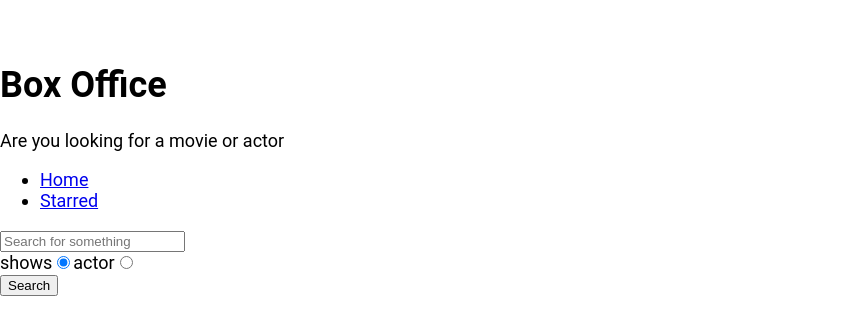
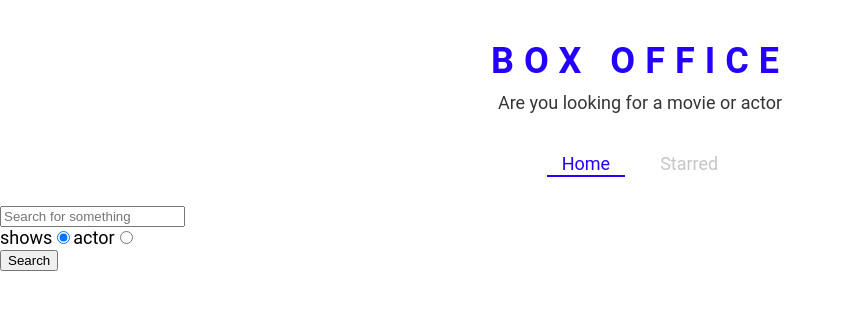
Before and after one commit to Roshni-Raut/Box-Office-App, a React (Create React App) app: page / in a window 1280 px wide. Shown: the top 334 px of the page, without its empty margins (0-845 px from the left). Built offline with nearby package versions, Linux system fonts and the light colour scheme.

Commit message:
defined theme for styled components and created a few styled components

```diff
--- a/src/App.js
+++ b/src/App.js
@@ -1,12 +1,21 @@
 import React from 'react';
 import { Switch, Route} from 'react-router-dom';
+import { ThemeProvider } from 'styled-components';
 import Home from './pages/Home';
-import Starred from './pages/Starred'
-import Show from './pages/Show'
+import Starred from './pages/Starred';
+import Show from './pages/Show';
+
+const theme={
+  mainColors:{
+    blue:'#2400ff',
+    gray:'#c6c6c6',
+    dark:'#353535'
+  }
+}
 
 function App() {
   return (
-    <div>
+    <ThemeProvider theme={theme}>
       <Switch>
         <Route exact path="/">
           <Home/>
@@ -21,7 +30,7 @@
           <div>This is 404 Page</div>
         </Route>
       </Switch>
-    </div>
+    </ThemeProvider>
   );
 }
 
--- a/src/components/Navs.js
+++ b/src/components/Navs.js
@@ -1,5 +1,6 @@
 import React from 'react'
-import { Link } from 'react-router-dom'
+import { useLocation } from 'react-router-dom'
+import { LinkStyled, NavList } from './Navs.styled'
 
 const LINKS =[
     {to:'/' ,text:'Home'},
@@ -7,17 +8,18 @@
 ]
 
 const Navs = () => {
+    const location =useLocation()
     return (
         <div>
-            <ul>
+            <NavList>
                 {
                     LINKS.map((item)=>(
                         <li key={item.to}>
-                            <Link to={item.to}>{item.text}</Link>
+                            <LinkStyled to={item.to} className={item.to===location.pathname?'active':''}>{item.text}</LinkStyled>
                         </li>
                     ))
                 }
-            </ul>
+            </NavList>
         </div>
     )
 }
--- /dev/null
+++ b/src/components/Navs.styled.js
@@ -0,0 +1,41 @@
+import styled from 'styled-components'
+import {Link} from 'react-router-dom'
+
+export const NavList=styled.ul`
+    display:flex;
+    justify-content:center;
+    list-style:none;
+    margin:0 0 30px;
+    padding:0;
+`;
+
+export const LinkStyled=styled(Link)`
+    margin: 0 10px;
+    padding:3px 15px;
+    position: relative;
+    text-decoration:none;
+    color: ${({theme})=>theme.mainColors.gray};
+    &.active{
+        color:${({theme})=>theme.mainColors.blue};
+        &:after{
+            content:'';
+            position:absolute;
+            display:block;
+            height:2px;
+            left:0%;
+            bottom:0;
+            background-color:${({theme})=>theme.mainColors.blue};
+            animation:slide-in 0.3s ease-in forwards;
+            @keyframes slide-in{
+                from{
+                    left:50%;
+                    width:0;
+                }
+                to{
+                    left:0%;
+                    width:100%;
+                }
+            }
+        }
+    }
+`
--- a/src/components/Title.js
+++ b/src/components/Title.js
@@ -1,11 +1,12 @@
 import React from 'react'
+import { TitleWrapper } from './Title.style'
 
 const Title = ({title,subtitle}) => {
     return (
-        <div>
+        <TitleWrapper >
             <h1>{title}</h1>
             <p>{subtitle}</p>
-        </div>
+        </TitleWrapper>
     )
 }
 
--- /dev/null
+++ b/src/components/Title.style.js
@@ -0,0 +1,17 @@
+import styled from 'styled-components'
+
+export const TitleWrapper= styled.div`
+    text-align:center;
+    margin: 0 0 40px;
+
+    h1{
+        color:${({theme})=>theme.mainColors.blue};
+        letter-spacing:10px;
+        text-transform:uppercase;
+        margin: 0 0 10px;
+    }
+    p{
+        color:${({theme})=>theme.mainColors.dark};
+        margin:0;
+    }
+`
```
